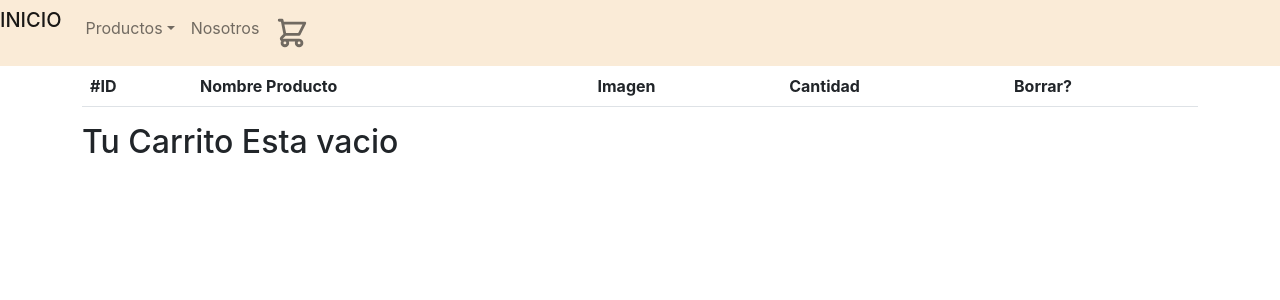
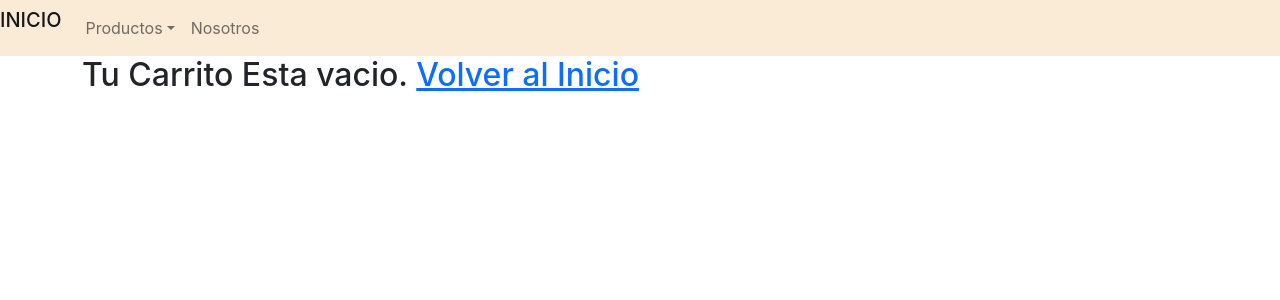
Before and after one commit to gomit0/aco-app, a React (Create React App) app: page /cart in a window 1280 px wide. Shown: the top 300 px of the page. Built offline with nearby package versions, Linux system fonts and the light colour scheme.

Commit message:
v0.815
Se agrea precio total de objetos en carrito, y se esconde carrito si no hay productos en el

```diff
--- a/src/components/Cart.css
+++ b/src/components/Cart.css
@@ -1 +1,5 @@
 .img-cart{height: 8rem;}
+.btn-actions{
+    display: flex;
+    justify-content: space-between
+}
--- a/src/components/Cart.js
+++ b/src/components/Cart.js
@@ -1,9 +1,19 @@
 import React, { useContext } from "react";
+import { Link } from "react-router-dom";
 import { CartContext } from "../context/CartContext";
 import './Cart.css'
 
 const Cart = () =>{
-    const { cart, removeItem, clearCart } = useContext(CartContext)
+    const { cart, removeItem, clearCart, total } = useContext(CartContext)
+
+
+    if(cart.length===0){
+        return(
+        <div className="container">
+            <h2>Tu Carrito Esta vacio. <Link to='/' >Volver al Inicio</Link></h2>
+        </div>)
+    }
+
     return(
         <div className='container'>
             <table className="table">
@@ -13,6 +23,7 @@ const Cart = () =>{
                     <th>Nombre Producto</th>
                     <th>Imagen</th>
                     <th>Cantidad</th>
+                    <th>Precio</th>
                     <th>Borrar?</th>
                 </tr>
             </thead>
@@ -23,13 +34,18 @@ const Cart = () =>{
                     <th><h4> {cart?.nombre} </h4></th>
                     <th><img src={cart?.imagen} alt="..." className="img-cart"/></th>
                     <th><h4>{cart?.cantidad}</h4></th>
+                    <th><h4>{(cart?.cantidad*cart?.precio)}</h4></th>
                     <th><button className="btn btn-danger" onClick={() => removeItem(cart)}>Borrar</button></th>
 
                 </tr>
                 )}
                 </tbody>
             </table>
-            {cart.length === 0 ?<h2>Tu Carrito Esta vacio</h2>: <button className="btn btn-danger" onClick={() => clearCart()}>eliminar carrito</button>}
+            <div className="btn-actions">
+                <button className="btn btn-success">Terminar Compra</button>
+                <h3>Total a pagar {total}</h3>
+                <button className="btn btn-danger" onClick={() => clearCart()}>eliminar carrito</button>
+           </div>
         </div>
     )
 
--- a/src/components/CartWidget.js
+++ b/src/components/CartWidget.js
@@ -1,4 +1,4 @@
-import React, { useContext, useEffect } from 'react'
+import React, { useContext} from 'react'
 import { ShoppingCartIcon } from '@heroicons/react/outline'
 import './CartWidget.css'
 import { Link } from "react-router-dom";
@@ -6,15 +6,17 @@ import { CartContext } from '../context/CartContext';
 
 const CartWidget=()=>{
 
-    const {cart} = useContext(CartContext)
-    const showQuantity= cart.length
+    const {showQuantity} = useContext(CartContext)
 
+    if(showQuantity===0){
+        return <></>
+    }
     return  (
         <span className='nav-carrito'>
             <Link className="nav-link icono-carrito" to="/cart" >
                 <ShoppingCartIcon />
             </Link>
-          {showQuantity > 0 ? <p className='qty-display'>{showQuantity}</p>: ''}
+          <p className='qty-display'>{showQuantity}</p>
 
 
         </span>
--- a/src/context/CartContext.js
+++ b/src/context/CartContext.js
@@ -30,8 +30,21 @@ const CartProvider = ({children}) =>{
 
     const clearCart = () => setCart([])
 
+    let showQuantity= 0
+    cart.forEach(product => {
+       return showQuantity += product.cantidad
+    });
+
+
+    let total = 0
+
+    cart.forEach(product => {
+      return  total += product.cantidad * product.precio
+    });
+
+
     return(
-        <CartContext.Provider value={{addToCart, clearCart, cart , removeItem }}>
+        <CartContext.Provider value={{addToCart, clearCart, cart , removeItem , showQuantity, total}}>
             {children}
         </CartContext.Provider>
     )
```
